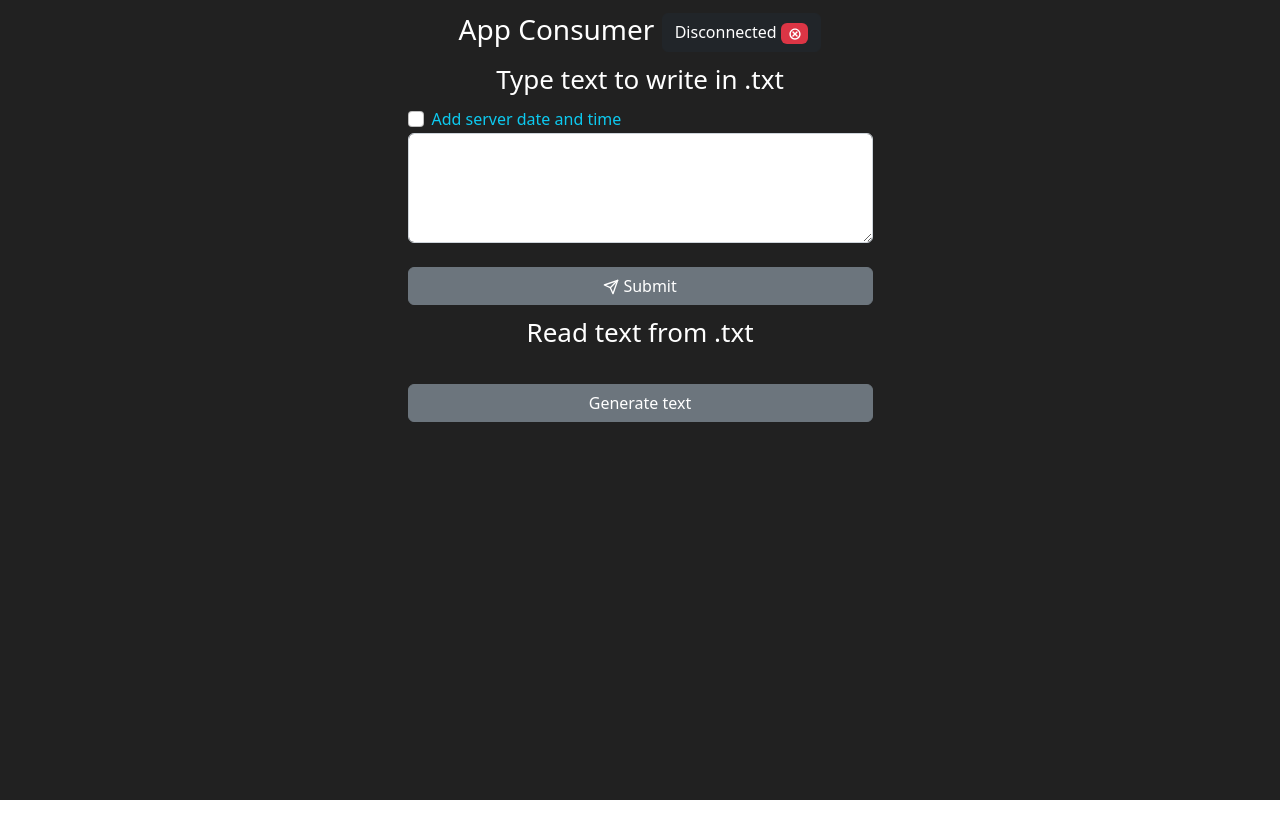
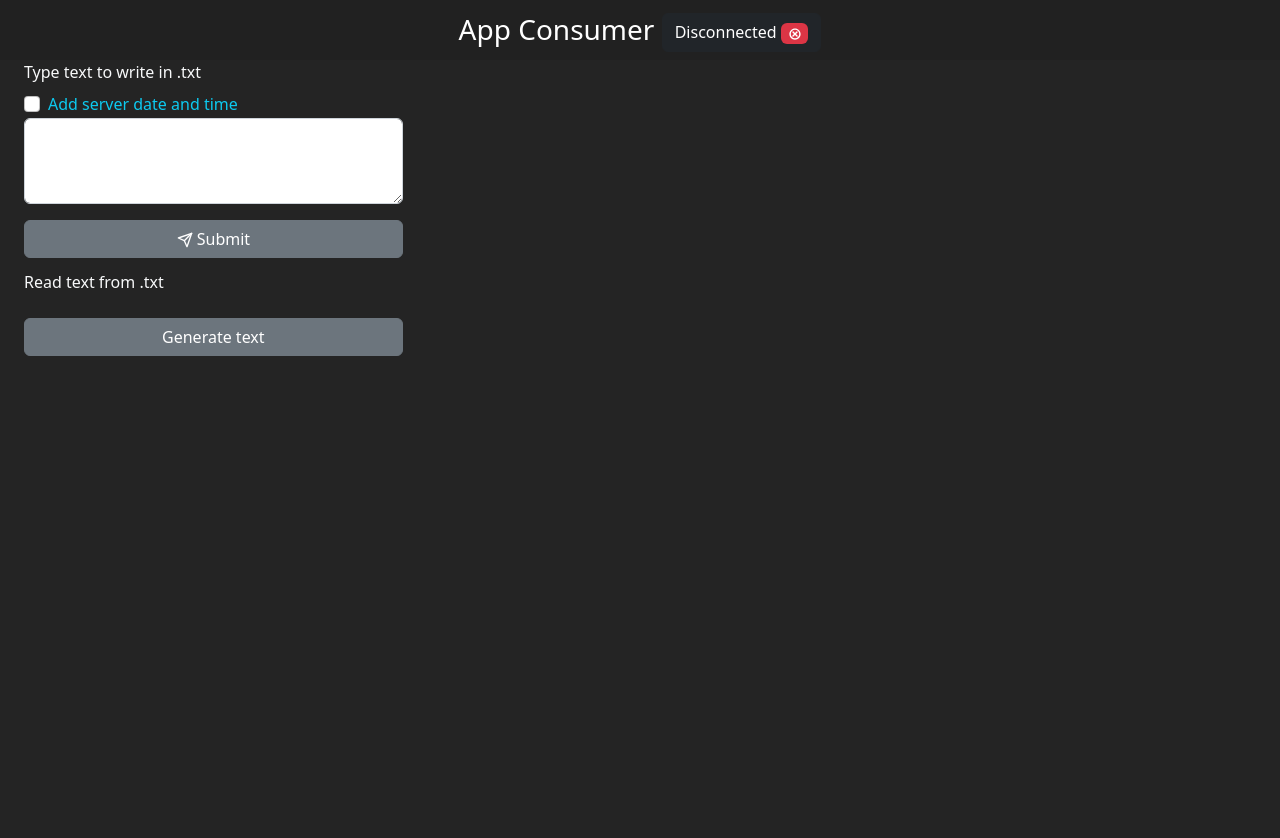
Before and after one commit to 1W3112063PereyraEmiliano/DevelopmentTest, a React (Create React App) app in the folder App/appconsumer/: page / in a window 1280 px wide. Shown: the top 838 px of the page. Before the commit the page ends 800 px from the top, so only its background shows below. Built offline with nearby package versions, Linux system fonts and the light colour scheme.

Commit message:
20221117-En este commit se modifican algunos estilos visuales de parte de App (frontend). Además se agregan algunas validaciones en caso de que este conectado y en ese momento Service esta caído luego de haberse conectado, existe la validación dentro del estado Conectado.

```diff
--- a/App/appconsumer/src/App.css
+++ b/App/appconsumer/src/App.css
@@ -1,21 +1,10 @@
-.App {
-  text-align: center;
-}
-
 .App-logo {
   height: 40vmin;
   pointer-events: none;
 }
 
-@media (prefers-reduced-motion: no-preference) {
-  .App-logo {
-    animation: App-logo-spin infinite 20s linear;
-  }
-}
-
 .App-header {
   background-color: #212121;
-  min-height: 100vh;
   display: flex;
   flex-direction: column;
   align-items: center;
@@ -25,20 +14,6 @@
   padding-top: 1%;
 }
 
-.App-link {
-  color: #61dafb;
-}
-
-@keyframes App-logo-spin {
-  from {
-    transform: rotate(0deg);
-  }
-
-  to {
-    transform: rotate(360deg);
-  }
-}
-
 .card-text-left {
   text-align: left;
 }
@@ -46,3 +21,8 @@
 .font-size-checkbox {
   font-size: 2vh;
 }
+
+.bg-grey{
+  background-color: #242424;
+  min-height: 100vh;
+}
--- a/App/appconsumer/src/App.js
+++ b/App/appconsumer/src/App.js
@@ -1,6 +1,6 @@
 import './App.css';
 import { useState } from 'react';
-import { Badge, Col, Container, Row, Button, Form, Stack, Alert, Card } from 'react-bootstrap'
+import { Badge, Col, Container, Row, Button, Form, Alert, Card } from 'react-bootstrap'
 import { FiSend } from 'react-icons/fi'
 import { GiConfirmed, GiCancel } from 'react-icons/gi'
 import axios from 'axios';
@@ -47,6 +47,8 @@ function App() {
         }
       })
 
+      if (result.status === 200) {
+
         setDataFromResult(result)
         setShow(true)
 
@@ -59,6 +61,20 @@ function App() {
 
       } else {
 
+        setIsConnected(false)
+        setShowAlertForServiceError(true)
+        return new Promise((resolve) => {
+          setTimeout(() => {
+            setShowAlertForServiceError(false)
+            resolve();
+          }, 4000)
+        });
+
+      }
+
+    } else {
+
+      setShowAlertForServiceError(false)
       setShowAlertForDisconnected(true)
 
       return new Promise((resolve) => {
@@ -88,7 +104,23 @@ function App() {
         }
       })
 
+      if (result.status === 200) {
+
         setDataFromReadResult(result)
+
+      } else {
+
+        setIsConnected(false)
+        setShowAlertForServiceError(true)
+        return new Promise((resolve) => {
+          setTimeout(() => {
+            setShowAlertForServiceError(false)
+            resolve();
+          }, 4000)
+        });
+
+      }
+
 
     } else {
 
@@ -140,6 +172,7 @@ function App() {
 
       } else if (result.status === 500) {
 
+        setShowAlertForDisconnected(false)
         setShowAlertForServiceError(true)
 
         return new Promise((resolve) => {
@@ -182,7 +215,7 @@ function App() {
       setIsConnected(false)
       token = ''
 
-    }else if (result.status === 500){
+    } else if (result.status === 500) {
 
       setIsConnected(false)
       token = ''
@@ -201,7 +234,7 @@ function App() {
   }
 
   return (
-    <div className="App">
+    <div>
       <header className="App-header">
         <h3>
           App Consumer <Button variant="dark" onClick={canConnect}>
@@ -221,13 +254,16 @@ function App() {
             }
           </Button>
         </h3>
-
-        <Container>
+      </header>
+      <div className="bg-grey">
+        <Container fluid>
           <Row>
-            <Col md="12">
-              <Stack gap={2} className="col-md-5 mx-auto">
+            <Col lg="4">
+              <Container fluid>
+                <Row>
+                  <Col className="mb-2" lg="12">
                     <Form.Group className="mb-3">
-                  <Form.Label>Type text to write in .txt</Form.Label>
+                      <Form.Label className="text-light">Type text to write in .txt</Form.Label>
                       <Form.Check
                         type={'checkbox'}
                         id={`default`}
@@ -236,10 +272,11 @@ function App() {
                         onChange={() => { setAddDate(!addDate) }}
                         checked={addDate}
                       />
-                  <Form.Control maxLength={256} value={text} onChange={handleChange} as="textarea" rows={4} />
+                      <Form.Control maxLength={256} value={text} onChange={handleChange} as="textarea" rows={3} />
                     </Form.Group>
+                    <div className="d-grid gap-2">
                       <Button onClick={writeInFile} variant="secondary"> <FiSend></FiSend> Submit</Button>
-              </Stack>
+                    </div>
                   </Col>
                 </Row>
                 {
@@ -250,13 +287,11 @@ function App() {
                           <>
                             <Row>
                               <Col md="12">
-                          <Stack gap={2} className="col-md-5 mx-auto mt-1">
                                 <Alert show={show} key={'success'} variant={'success'}>
                                   <h6>
                                     {dataFromResult.message}
                                   </h6>
                                 </Alert>
-                          </Stack>
                               </Col>
                             </Row>
                           </>
@@ -267,13 +302,11 @@ function App() {
                           <>
                             <Row>
                               <Col md="12">
-                          <Stack gap={2} className="col-md-5 mx-auto mt-1">
                                 <Alert show={show} key={'danger'} variant={'danger'}>
                                   <h6>
                                     {dataFromResult.message}
                                   </h6>
                                 </Alert>
-                          </Stack>
                               </Col>
                             </Row>
                           </>
@@ -284,41 +317,35 @@ function App() {
                 }
                 <Row>
                   <Col md="12">
-              <Stack gap={2} className="col-md-5 mx-auto mt-1">
                     <Alert show={showAlertForDisconnected} key={'warning'} variant={'warning'}>
                       <h6>
                         You're not online!
                       </h6>
                     </Alert>
-              </Stack>
                   </Col>
                 </Row>
                 <Row>
                   <Col md="12">
-              <Stack gap={2} className="col-md-5 mx-auto mt-1">
                     <Alert show={showAlertForServiceError} key={'danger'} variant={'danger'}>
                       <h6>
                         Could not establish connection with the Service, are you sure that it is turned on?
                       </h6>
                     </Alert>
-              </Stack>
                   </Col>
                 </Row>
               </Container>
 
-        <Container>
+              <Container fluid className="mt-1">
                 <Row>
                   <Col md="12">
-              <Stack gap={2} className="col-md-5 mx-auto">
                     <Form.Group className="mb-3">
-                  <Form.Label>Read text from .txt</Form.Label>
+                      <Form.Label className="text-light">Read text from .txt</Form.Label>
                       {
                         dataFromReadResult && (
                           <>
                             {
                               dataFromReadResult.status === 200 && (
                                 <>
-                              <Row>
                                   <Col md="12">
                                     <Card
                                       bg={'dark'}
@@ -335,14 +362,12 @@ function App() {
                                       </Card.Body>
                                     </Card>
                                   </Col>
-                              </Row>
                                 </>
                               )
                             }
                             {
                               dataFromReadResult.status === 500 && (
                                 <>
-                              <Row>
                                   <Col md="12">
                                     <Card
                                       bg={'danger'}
@@ -359,7 +384,6 @@ function App() {
                                       </Card.Body>
                                     </Card>
                                   </Col>
-                              </Row>
                                 </>
                               )
                             }
@@ -367,12 +391,16 @@ function App() {
                         )
                       }
                     </Form.Group>
+                    <div className="d-grid gap-2">
                       <Button onClick={readInFile} variant="secondary">Generate text</Button>
-              </Stack>
+                    </div>
                   </Col>
                 </Row>
               </Container>
-      </header>
+            </Col>
+          </Row>
+        </Container>
+      </div>
     </div >
   );
 }
```
Lines whose indentation alone changed are shown as unchanged.
